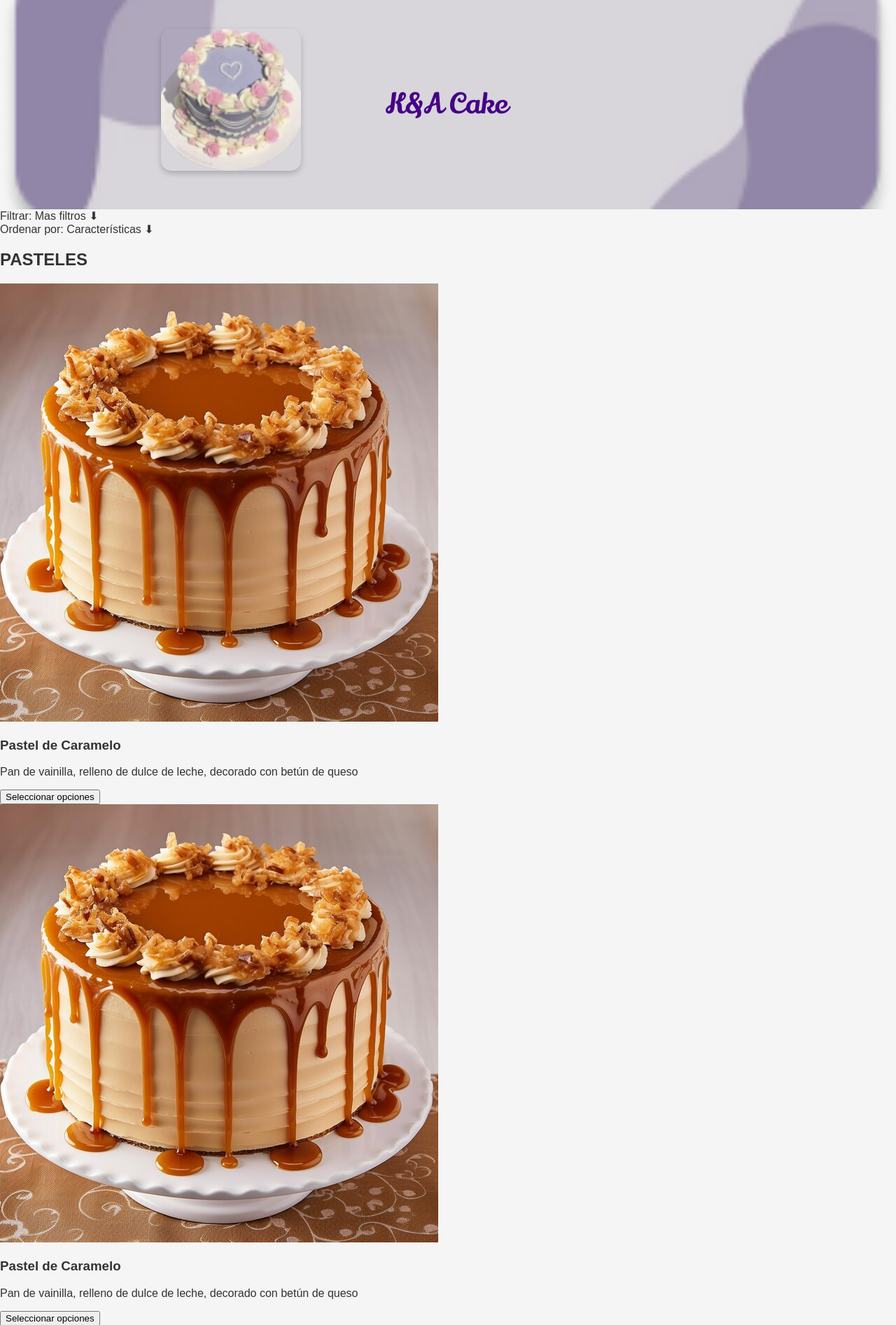
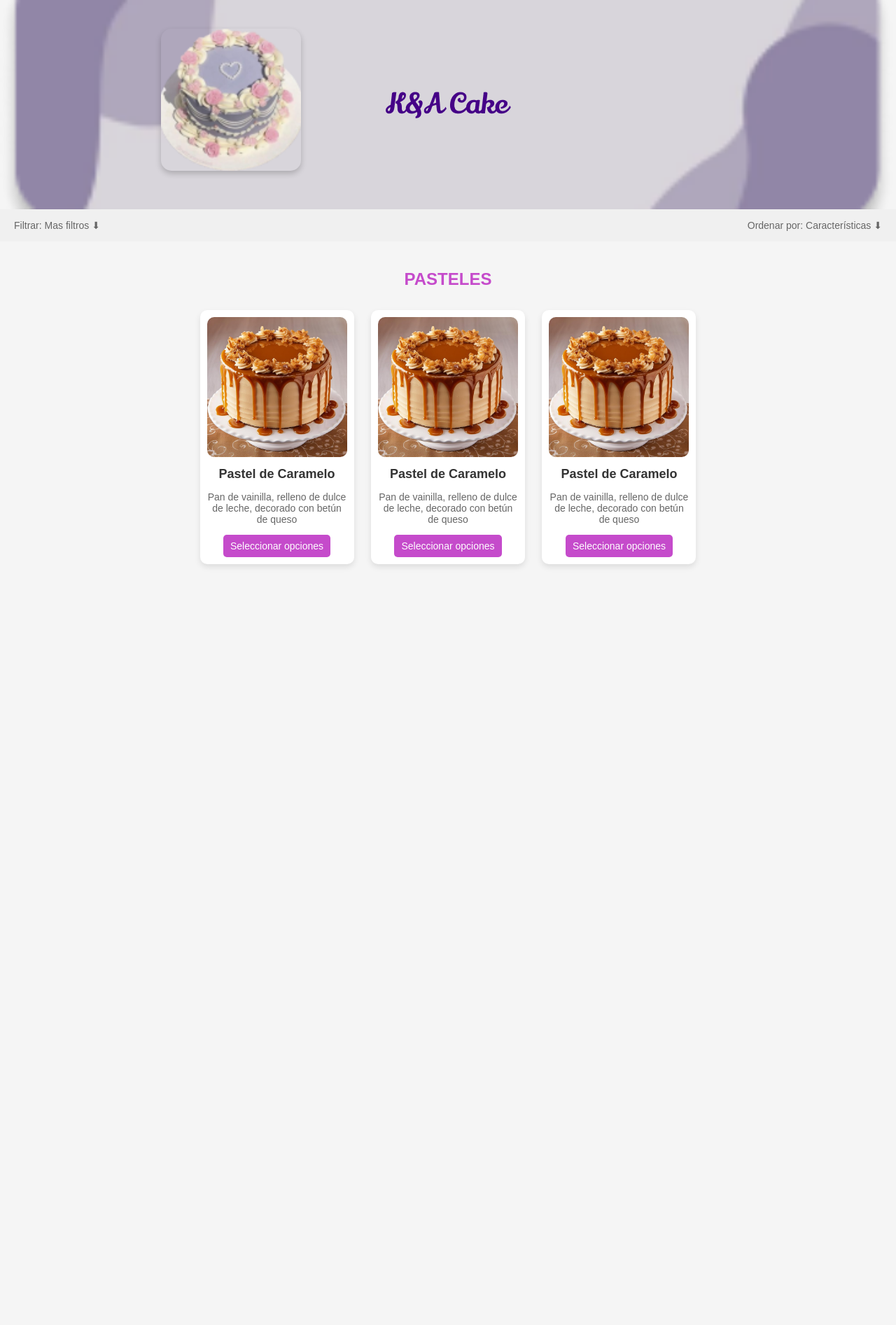
Before and after one commit to AndreRmzM/Pagina-Web, a PHP site: page / in a window 1280 px wide. Shown: the part 86-1979 px from the top of the page at 70% size. After the commit the page ends 896 px from the top, so only its background shows below. Run offline with PHP 8.4, Linux system fonts and the light colour scheme.

Commit message:
Update Style.css

```diff
--- a/Style.css
+++ b/Style.css
@@ -94,3 +94,64 @@ body {
     width: 300px; /* Ajusta el tamaño del logo */
     height: auto;
 }
+/* Filtros y ordenamiento */
+.filter-order {
+    display: flex;
+    justify-content: space-between;
+    padding: 15px 20px;
+    background-color: #f0f0f0;
+}
+
+.filter, .sort {
+    color: #666;
+    font-size: 14px;
+}
+
+/* Galería de productos */
+.gallery {
+    text-align: center;
+    padding: 20px;
+}
+
+.gallery h2 {
+    font-size: 24px;
+    color: #c54bcb;
+    margin-bottom: 20px;
+}
+
+.product {
+    display: inline-block;
+    background-color: white;
+    border-radius: 10px;
+    box-shadow: 0px 4px 8px rgba(0, 0, 0, 0.1);
+    margin: 10px;
+    width: 200px;
+    padding: 10px;
+    text-align: center;
+}
+
+.product img {
+    width: 100%;
+    border-radius: 10px;
+}
+
+.product h3 {
+    font-size: 18px;
+    color: #333;
+    margin: 10px 0 5px;
+}
+
+.product p {
+    font-size: 14px;
+    color: #666;
+}
+
+.product button {
+    background-color: #c54bcb;
+    color: white;
+    border: none;
+    padding: 8px 10px;
+    border-radius: 5px;
+    cursor: pointer;
+    font-size: 14px;
+}
```
